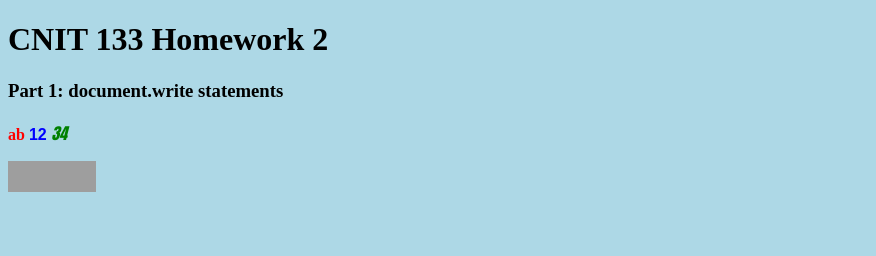
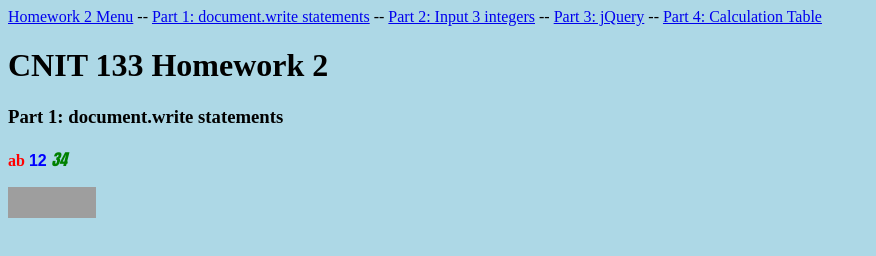
Before and after one commit to thomasedwardkent/homework2, a plain HTML site: page hw2pt1.html in a window 1280 px wide. Shown: the whole page, without its empty margins (0-876 px from the left). Drawn offline with Linux system fonts and the light colour scheme; grey boxes are pictures that could not be loaded.

Commit message:
Add files via upload

```diff
--- a/hw2pt1.html
+++ b/hw2pt1.html
@@ -23,6 +23,18 @@ body {background-color: lightblue;}
 </head>
 
 <body>
+
+<nav>
+<a href="https://thomasedwardkent.github.io/homework2.html">Homework 2 Menu</a>
+--
+<a href="https://thomasedwardkent.github.io/homework2/hw2_part1.html">Part 1: document.write statements</a>
+--
+<a href="https://thomasedwardkent.github.io/homework2/hw2_part1.html">Part 2: Input 3 integers</a>
+--
+<a href="https://thomasedwardkent.github.io/homework2/hw2_part1.html">Part 3: jQuery</a>
+--
+<a href="https://thomasedwardkent.github.io/homework2/hw2_part1.html">Part 4: Calculation Table</a>
+</nav>
 
 <header>
 
```
Also changed, not shown: hw2pt2.html (+12 -0 lines), hw2pt3.html (+12 -0 lines), hw2pt4.html (+12 -0 lines), index.html (+6 -4 lines).
